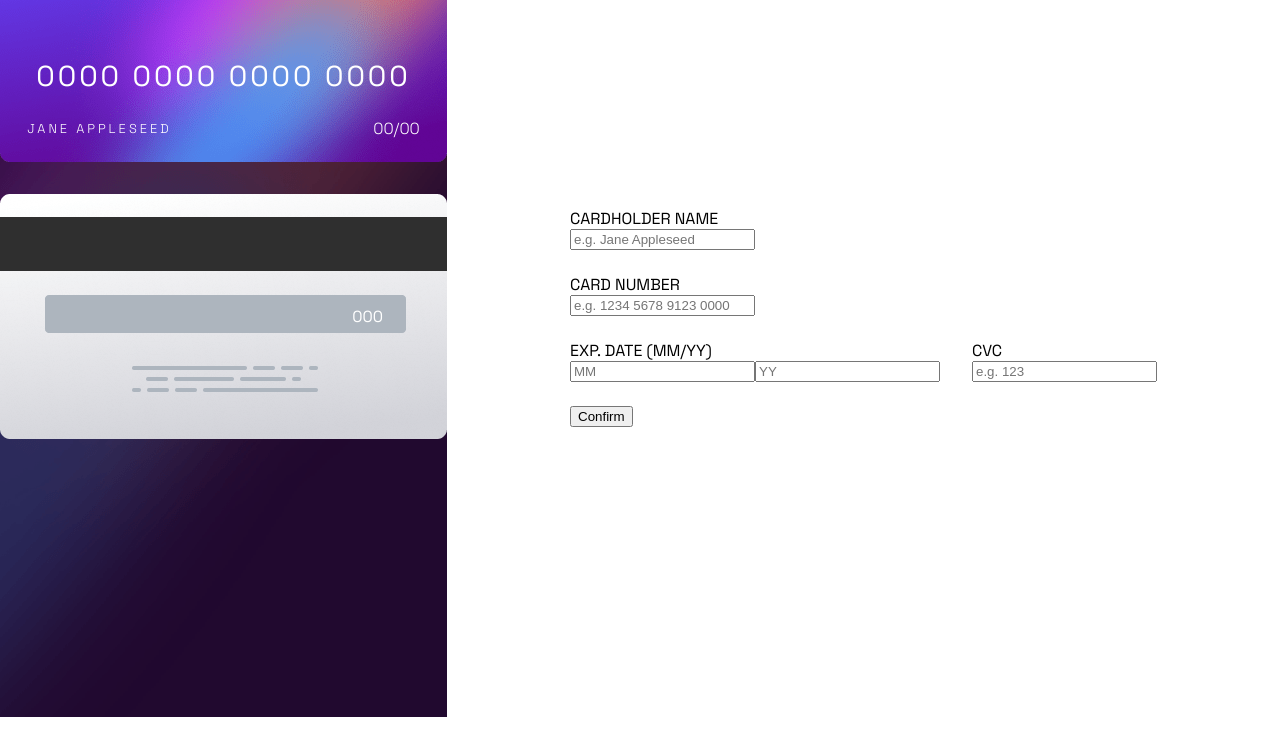
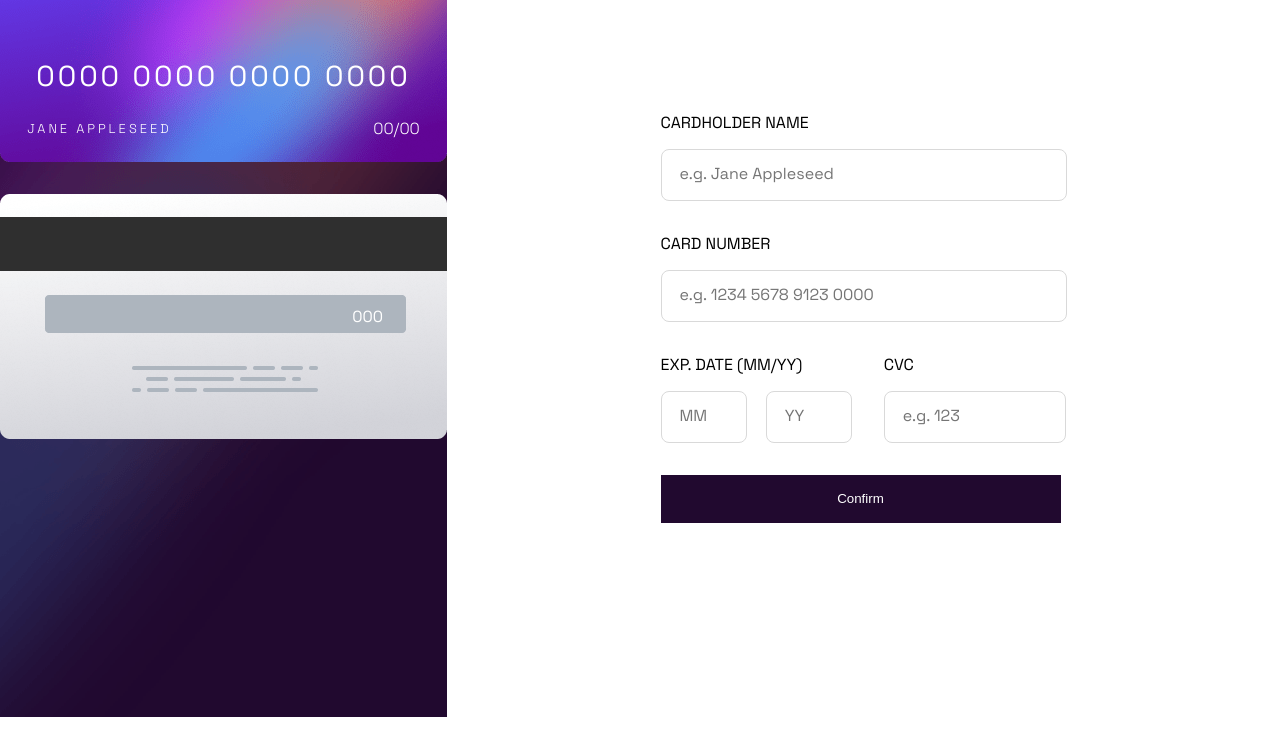
Before and after one commit to MuhammadISayyed/interactive-card-details-form-main, a website: page index.html in a window 1280 px wide. Shown: the part 83-837 px from the top of the page. Drawn offline with Linux system fonts and the light colour scheme.

Commit message:
Basic styling for the form

```diff
--- a/index.html
+++ b/index.html
@@ -42,17 +42,28 @@
       <form action="submit" class="card-form">
         <label>
           cardholder name
-          <input id="name" type="text" placeholder="e.g. Jane Appleseed" />
+          <input
+            class="card-form__input card-form__input--primary"
+            id="name"
+            type="text"
+            placeholder="e.g. Jane Appleseed"
+          />
         </label>
         <label>
           Card Number
-          <input id="number" type="text" placeholder="e.g. 1234 5678 9123 0000" />
+          <input
+            class="card-form__input card-form__input--primary"
+            id="number"
+            type="text"
+            placeholder="e.g. 1234 5678 9123 0000"
+          />
         </label>
         <div class="card-form__privacy">
           <div class="card-form__date">
             <p class="card-form__date__header">Exp. Date (MM/YY)</p>
             <div class="card-form__date__fields">
               <input
+                class="card-form__input card-form__input--secondary card-form__input--secondary--date"
                 autocomplete="off"
                 id="month"
                 maxlength="2"
@@ -63,6 +74,7 @@
                 data-pattern-validate
               />
               <input
+                class="card-form__input card-form__input--secondary card-form__input--secondary--date"
                 autocomplete="off"
                 id="year"
                 maxlength="2"
@@ -77,6 +89,7 @@
           <label>
             CVC
             <input
+              class="card-form__input card-form__input--secondary card-form__input--secondary--cvc"
               autocomplete="off"
               id="cvc"
               maxlength="3"
@@ -88,7 +101,7 @@
             />
           </label>
         </div>
-        <button>Confirm</button>
+        <button class="submit">Confirm</button>
       </form>
     </div>
     <p style="visibility: hidden">Thank you! We've added your card details Continue</p>
--- a/main.scss
+++ b/main.scss
@@ -1,5 +1,7 @@
 :root {
   --color-white: hsl(0, 0%, 100%);
+  --color-gray: hsl(0, 0%, 85%);
+  --color-dark-violet: hsl(278, 68%, 11%);
   --spacing: 3px;
   --size-secondary: 0.8rem;
 }
@@ -15,6 +17,16 @@ body {
 input,
 label {
   display: block;
+}
+
+input {
+  margin-top: 1rem;
+}
+
+input::placeholder {
+  padding-left: 1rem;
+  font-family: 'Space Grotesk';
+  font-size: 1rem;
 }
 
 .container {
@@ -105,7 +117,7 @@ label {
   flex-direction: column;
   justify-content: center;
   align-items: flex-start;
-  gap: 1.5rem;
+  gap: 2rem;
   &__privacy {
     display: flex;
     gap: 2rem;
@@ -123,6 +135,36 @@ label {
 
     &__fields {
       display: flex;
+      gap: 1.2rem;
+    }
+  }
+
+  &__input {
+    border: solid 1px var(--color-gray);
+    border-radius: 0.5rem;
+    height: 3rem;
+
+    &--primary {
+      width: 25rem;
+    }
+
+    &--secondary {
+      &--date {
+        width: 5rem;
+      }
+
+      &--cvc {
+        width: 11rem;
+      }
     }
   }
 }
+
+.submit {
+  text-decoration: none;
+  border: none;
+  width: 25rem;
+  height: 3rem;
+  color: var(--color-white);
+  background-color: var(--color-dark-violet);
+}
```
Also changed, not shown: style.css.
